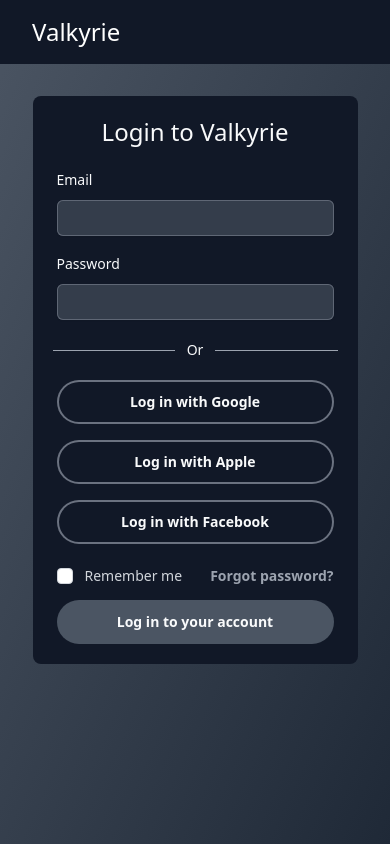
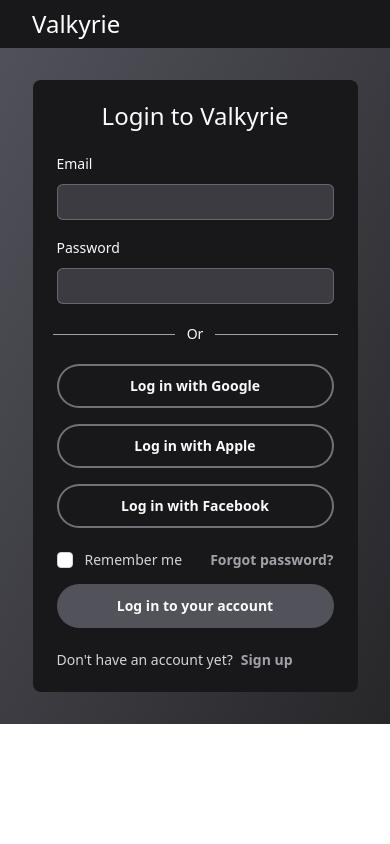
Before and after one commit to Valkyrie-Project/valkyrie-client, a React (Create React App) app: page / in a window 390 px wide. Both pictures are taken after a click on the button "Log in". Built offline with nearby package versions, Linux system fonts and the light colour scheme.

Commit message:
Add signup link & update color

```diff
--- a/src/component/Header.tsx
+++ b/src/component/Header.tsx
@@ -2,7 +2,7 @@ import { APP_NAME } from "../common/constant";
 
 function Header() {
   return (
-    <div className="flex h-16 flex-col items-start justify-center bg-gray-900 px-4 sm:px-0">
+    <div className="flex h-12 flex-col items-start justify-center bg-zinc-900 px-4 sm:h-16 sm:px-0">
       <p className="px-4 text-2xl text-white sm:px-10">{APP_NAME}</p>
     </div>
   );
--- a/src/component/Home.tsx
+++ b/src/component/Home.tsx
@@ -10,14 +10,14 @@ const Home = () => {
   };
 
   return (
-    <div className="flex h-screen w-full flex-col bg-gradient-to-tl from-gray-800 to-gray-600">
+    <div className="flex h-screen w-full flex-col bg-gradient-to-tl from-zinc-800 to-zinc-600">
       <Header />
       <div className="flex h-full w-full items-center justify-center">
         <div>
-          <p className="pb-2 text-8xl text-gray-50">Valkyrie</p>
+          <p className="pb-2 text-8xl text-zinc-50">Valkyrie</p>
           <button
             onClick={navigateToLogin}
-            className="mx-0 mt-3 w-full rounded-3xl bg-gray-900 px-4 py-2.5 text-sm font-semibold leading-6 text-gray-50 hover:bg-gray-800 focus-visible:outline focus-visible:outline-2 focus-visible:outline-offset-2 focus-visible:outline-gray-50"
+            className="mx-0 mt-3 w-full rounded-3xl bg-zinc-900 px-4 py-2.5 text-sm font-semibold leading-6 text-zinc-50 hover:bg-zinc-800 focus-visible:outline focus-visible:outline-2 focus-visible:outline-offset-2 focus-visible:outline-zinc-50"
           >
             Log in
           </button>
--- a/src/component/Login.tsx
+++ b/src/component/Login.tsx
@@ -12,17 +12,17 @@ const Login = () => {
   };
 
   return (
-    <div className="flex h-screen w-full flex-col bg-gradient-to-tl from-gray-800 to-gray-600">
+    <div className="flex h-full w-full flex-col bg-gradient-to-tl from-zinc-800 to-zinc-600 sm:h-screen">
       <Header />
       <div className="flex h-fit flex-col items-center sm:px-0">
-        <div className="my-8 flex h-full w-5/6 rounded-lg bg-gray-900 sm:my-10 md:w-3/5 xl:w-2/6">
+        <div className="my-8 flex h-full w-5/6 rounded-lg bg-zinc-900 sm:my-10 md:w-3/5 xl:w-2/6">
           <div className="flex w-full flex-col p-5 sm:p-10">
-            <p className="self-center text-2xl text-gray-50 sm:text-4xl">
+            <p className="self-center text-2xl text-zinc-50 sm:text-4xl">
               {LOGIN_TEXT} {APP_NAME}
             </p>
             <div className="sm:mt:5 mt-0 flex w-full flex-col items-center justify-center gap-4 px-1 py-5 sm:px-10 sm:py-10">
               <div className="w-full">
-                <label htmlFor="email" className="block text-sm font-medium leading-6 text-gray-50">
+                <label htmlFor="email" className="block text-sm font-medium leading-6 text-zinc-50">
                   Email
                 </label>
                 <div className="mt-2">
@@ -32,14 +32,14 @@ const Login = () => {
                     type="email"
                     autoComplete="email"
                     required
-                    className="block w-full rounded-md border-0 bg-gray-600/60 py-1.5 text-gray-50 shadow-sm ring-1 ring-inset ring-gray-500/80 focus:ring-2 focus:ring-inset focus:ring-gray-50 sm:text-sm sm:leading-6"
+                    className="block w-full rounded-md border-0 bg-zinc-600/60 py-1.5 text-zinc-50 shadow-sm ring-1 ring-inset ring-zinc-500/80 focus:ring-2 focus:ring-inset focus:ring-zinc-50 sm:text-sm sm:leading-6"
                   />
                 </div>
               </div>
 
               <div className="w-full">
                 <div className="flex items-center justify-between">
-                  <label htmlFor="password" className="block text-sm font-medium leading-6 text-gray-50">
+                  <label htmlFor="password" className="block text-sm font-medium leading-6 text-zinc-50">
                     Password
                   </label>
                 </div>
@@ -50,38 +50,38 @@ const Login = () => {
                     type="password"
                     autoComplete="current-password"
                     required
-                    className="block w-full rounded-md border-0 bg-gray-600/60 py-1.5 text-gray-50 shadow-sm ring-1 ring-inset ring-gray-500/80 focus:ring-2 focus:ring-inset focus:ring-gray-50 sm:text-sm sm:leading-6"
+                    className="block w-full rounded-md border-0 bg-zinc-600/60 py-1.5 text-zinc-50 shadow-sm ring-1 ring-inset ring-zinc-500/80 focus:ring-2 focus:ring-inset focus:ring-zinc-50 sm:text-sm sm:leading-6"
                   />
                 </div>
               </div>
             </div>
             <div className="relative flex gap-1">
               <div className="inset-0 flex flex-1 items-center" aria-hidden="true">
-                <div className="w-full border-t border-gray-400" />
+                <div className="w-full border-t border-zinc-400" />
               </div>
               <div className="relative flex justify-center">
-                <span className="px-2 text-sm text-gray-50">Or</span>
+                <span className="px-2 text-sm text-zinc-50">Or</span>
               </div>
               <div className="inset-0 flex flex-1 items-center" aria-hidden="true">
-                <div className="w-full border-t border-gray-400" />
+                <div className="w-full border-t border-zinc-400" />
               </div>
             </div>
             <div className="sm:mt:5 mt-0 flex w-full flex-col items-center justify-center gap-4 px-1 py-5 sm:px-10 sm:py-10">
               <button
                 type="button"
-                className="mx-0 w-full rounded-3xl bg-gray-900 px-4 py-2.5 text-sm font-semibold leading-6 text-gray-50 ring-2 ring-inset ring-gray-500 hover:ring-gray-300 focus-visible:outline focus-visible:outline-2 focus-visible:outline-offset-2 focus-visible:outline-gray-50 sm:mx-10"
+                className="mx-0 w-full rounded-3xl bg-zinc-900 px-4 py-2.5 text-sm font-semibold leading-6 text-zinc-50 ring-2 ring-inset ring-zinc-500 hover:ring-zinc-300 focus-visible:outline focus-visible:outline-2 focus-visible:outline-offset-2 focus-visible:outline-zinc-50 sm:mx-10"
               >
                 Log in with Google
               </button>
               <button
                 type="button"
-                className="mx-0 w-full rounded-3xl bg-gray-900 px-4 py-2.5 text-sm font-semibold leading-6 text-gray-50 ring-2 ring-inset ring-gray-500 hover:ring-gray-300 focus-visible:outline focus-visible:outline-2 focus-visible:outline-offset-2 focus-visible:outline-gray-50 sm:mx-10"
+                className="mx-0 w-full rounded-3xl bg-zinc-900 px-4 py-2.5 text-sm font-semibold leading-6 text-zinc-50 ring-2 ring-inset ring-zinc-500 hover:ring-zinc-300 focus-visible:outline focus-visible:outline-2 focus-visible:outline-offset-2 focus-visible:outline-zinc-50 sm:mx-10"
               >
                 Log in with Apple
               </button>
               <button
                 type="button"
-                className="mx-0 w-full rounded-3xl bg-gray-900 px-4 py-2.5 text-sm font-semibold leading-6 text-gray-50 ring-2 ring-inset ring-gray-500 hover:ring-gray-300 focus-visible:outline focus-visible:outline-2 focus-visible:outline-offset-2 focus-visible:outline-gray-50 sm:mx-10"
+                className="mx-0 w-full rounded-3xl bg-zinc-900 px-4 py-2.5 text-sm font-semibold leading-6 text-zinc-50 ring-2 ring-inset ring-zinc-500 hover:ring-zinc-300 focus-visible:outline focus-visible:outline-2 focus-visible:outline-offset-2 focus-visible:outline-zinc-50 sm:mx-10"
               >
                 Log in with Facebook
               </button>
@@ -92,15 +92,15 @@ const Login = () => {
                   id="remember-me"
                   name="remember-me"
                   type="checkbox"
-                  className="h-4 w-4 rounded border-gray-300 text-gray-600 focus:ring-gray-600"
+                  className="h-4 w-4 rounded border-zinc-300 text-zinc-600 focus:ring-zinc-600"
                 />
-                <label htmlFor="remember-me" className="ml-3 block text-sm leading-6 text-gray-300">
+                <label htmlFor="remember-me" className="ml-3 block text-sm leading-6 text-zinc-300">
                   Remember me
                 </label>
               </div>
 
               <div className="text-sm leading-6">
-                <Link to="#" className="font-semibold text-gray-400 hover:text-gray-300">
+                <Link to="#" className="font-semibold text-zinc-400 hover:text-zinc-300">
                   Forgot password?
                 </Link>
               </div>
@@ -108,11 +108,17 @@ const Login = () => {
             <div className="sm:mt:5 mt-0 w-full px-1 sm:px-10">
               <button
                 type="submit"
-                className="mx-0 mt-3 w-full rounded-3xl bg-gray-600 px-4 py-2.5 text-sm font-semibold leading-6 text-gray-50 hover:bg-gray-500 focus-visible:outline focus-visible:outline-2 focus-visible:outline-offset-2 focus-visible:outline-gray-50"
+                className="mx-0 mt-3 w-full rounded-3xl bg-zinc-600 px-4 py-2.5 text-sm font-semibold leading-6 text-zinc-50 hover:bg-zinc-500 focus-visible:outline focus-visible:outline-2 focus-visible:outline-offset-2 focus-visible:outline-zinc-50"
                 onClick={handleLogin}
               >
                 Log in to your account
               </button>
+            </div>
+            <div className="sm:mt:5 mt-5 flex w-full items-center gap-2 px-1 sm:px-10">
+              <p className="text-center text-sm text-zinc-300">Don't have an account yet? </p>
+              <Link to="#" className="text-sm font-semibold leading-6 text-zinc-400 hover:text-zinc-300">
+                Sign up
+              </Link>
             </div>
           </div>
         </div>
```
